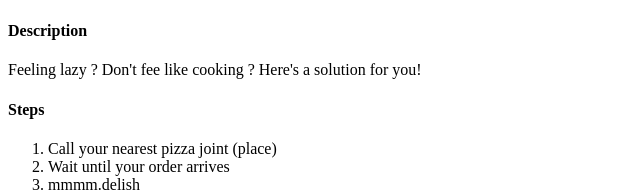
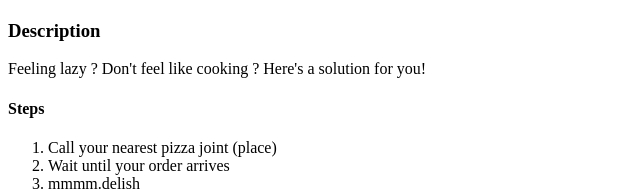
Before and after one commit to DataMoshing/odin-recipes, a plain HTML site: page recipes/lazy.html in a window 1280 px wide. Shown: the part 383-575 px from the top of the page, 0-640 px from the left. Drawn offline with Linux system fonts and the light colour scheme.

Commit message:
Fixed typos

```diff
--- a/recipes/lazy.html
+++ b/recipes/lazy.html
@@ -12,8 +12,8 @@
 
     <img src="https://thumbs.dreamstime.com/b/teen-pizza-delivery-boy-making-ok-gesture-isolated-white-background-teen-pizza-delivery-boy-making-ok-gesture-107961743.jpg" alt="Picture of a worker holding a pizza making an ok sign with hand.">
 
-    <h4>Description</h4>
-        <p>Feeling lazy ? Don't fee like cooking ? Here's a solution for you!</p>
+    <h3>Description</h3>
+        <p>Feeling lazy ? Don't feel like cooking ? Here's a solution for you!</p>
 
     <h4>Steps</h4>
     <ol>
```
